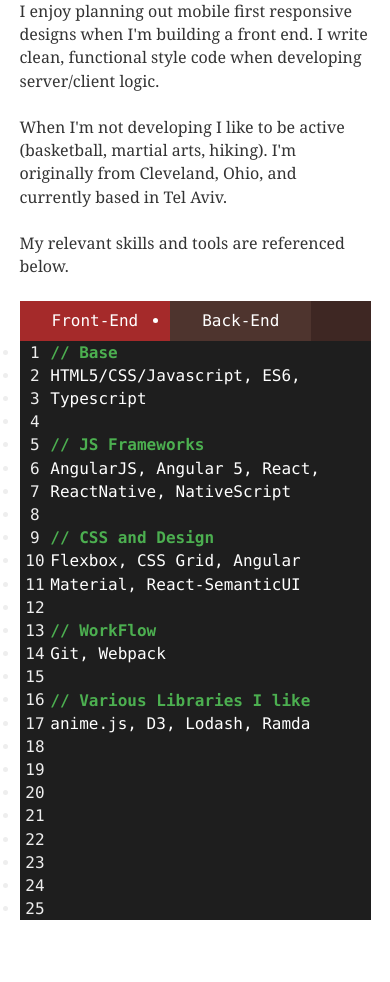
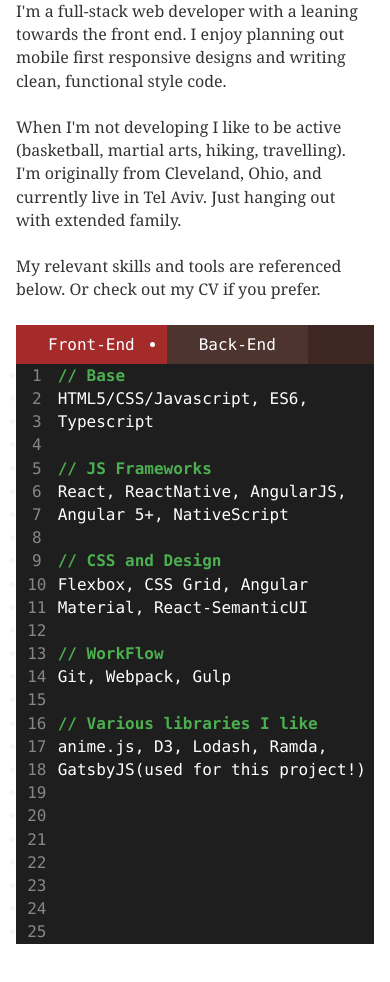
Before and after one commit to katzy687/my-web-portfolio, a Gatsby site: page /about in a window 390 px wide. Built offline with nearby package versions, Linux system fonts and the light colour scheme; Gatsby itself is replaced by a stand-in of ours.

Commit message:
about page made responsive and completed

```diff
--- a/src/layouts/index.module.css
+++ b/src/layouts/index.module.css
@@ -1,11 +1,12 @@
-.Container {}
-
 .Container header {
   display: flex;
   justify-content: center;
+  flex-wrap: wrap;
   position: absolute;
-  flex-wrap: wrap;
   top: 0;
+  max-width: 1440px;
+  left: 50%;
+  transform: translateX(-50%);
   width: 100%;
   padding: 1rem 1.5rem;
 }
@@ -48,11 +49,7 @@
     padding: 1.5rem 2rem;
   }
 
-  * {
-    font-size: 1.3rem;
-  }
-
-  .Container ul {
+  .NavList {
     width: 400px;
   }
 }
--- a/src/pages/about.js
+++ b/src/pages/about.js
@@ -6,13 +6,15 @@ import styles from './about.module.css';
 const AboutMe = () => (
   <div>
     <p>
-      I enjoy planning out mobile first responsive designs when I'm building a front end.
-      I write clean, functional style code when developing server/client logic.
+      I'm a full-stack web developer with a leaning towards the front end.
+      I enjoy planning out mobile first responsive designs and writing clean, functional style code.
     </p>
-    <p>When I'm not developing I like to be active (basketball, martial arts, hiking).
-       I'm originally from Cleveland, Ohio, and currently based in Tel Aviv.
+    <p>When I'm not developing I like to be active (basketball, martial arts, hiking, travelling).
+       I'm originally from Cleveland, Ohio, and currently live in Tel Aviv. Just hanging out with extended family.
     </p>
-    <p>My relevant skills and tools are referenced below.</p>
+    <p>My relevant skills and tools are referenced below.
+       Or check out my CV if you prefer.
+    </p>
   </div>
 )
 
@@ -22,16 +24,16 @@ const FrontEndContent = () => (
     <p>HTML5/CSS/Javascript, ES6, Typescript</p>
 
     <h4>// JS Frameworks</h4>
-    <p>AngularJS, Angular 5, React, ReactNative, NativeScript</p>
+    <p>React, ReactNative, AngularJS, Angular 5+, NativeScript</p>
 
     <h4>// CSS and Design</h4>
     <p>Flexbox, CSS Grid, Angular Material, React-SemanticUI</p>
 
     <h4>// WorkFlow</h4>
-    <p>Git, Webpack</p>
+    <p>Git, Webpack, Gulp</p>
 
-    <h4>// Various Libraries I like</h4>
-    <p>anime.js, D3, Lodash, Ramda</p>
+    <h4>// Various libraries I like</h4>
+    <p>anime.js, D3, Lodash, Ramda, GatsbyJS(used for this project!)</p>
   </div>
 );
 
@@ -40,14 +42,15 @@ const BackEndContent = () => (
     <h4>// NodeJS Frameworks</h4>
     <p>Express, Loopback</p>
 
-    <h4>// Databases I'm familiar With</h4>
-    <p>MongoDB, SQL Server, GraphQL(application layer querying)</p>
+    <h4>// Databases I'm familiar with</h4>
+    <p>MongoDB, SQL Server, GraphQL(application layer querying), Firebase, AWS</p>
+
+    <h4>// Process Management</h4>
+    <p>PM2, Strongloop</p>
 
     <h4>// NPM Packages I like</h4>
     <p>Passport, Nodemailer, Socket.IO </p>
 
-    <h4>// Process Management</h4>
-    <p>PM2, Strongloop</p>
   </div>
 );
 
--- a/src/pages/about.module.css
+++ b/src/pages/about.module.css
@@ -1,5 +1,6 @@
 .PageContainer {
-  width: 90%;
+  max-width: 768px;
+  padding: 0 1em;
   margin: auto;
 }
 
@@ -30,6 +31,8 @@
   width: 50px;
   color: #eee;
   margin: 0;
+  padding: 0 0.7em;
+  opacity: 0.5;
 }
 
 .NumberContainer li {
@@ -37,6 +40,9 @@
   text-align: center;
 }
 
+.TabsContainer {
+  width: 100%;
+}
 
 .Tab {
   background: #4E342E;
@@ -53,3 +59,9 @@
 .ActiveTab {
   background: brown;
 }
+
+@media screen and (min-width: 500px) {
+  .PageContainer {
+    padding: 0 2em;
+  }
+}
```
